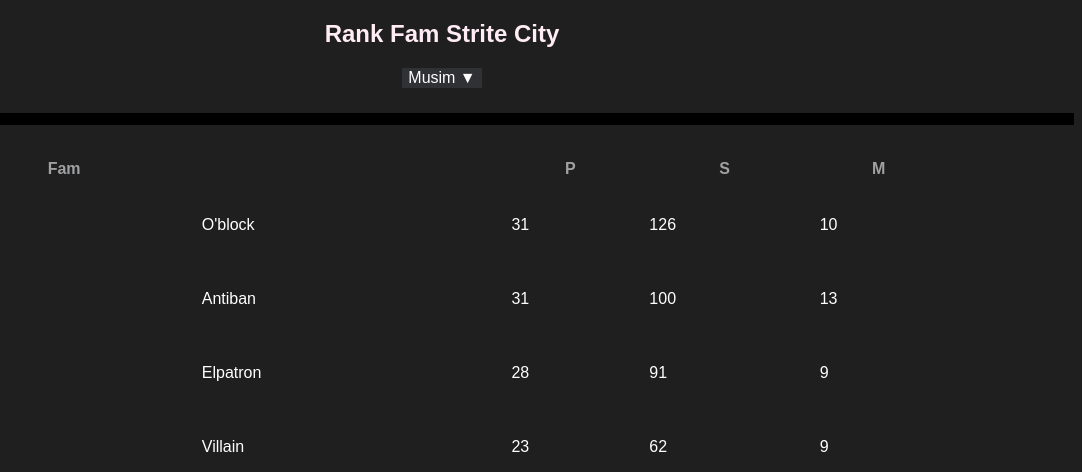
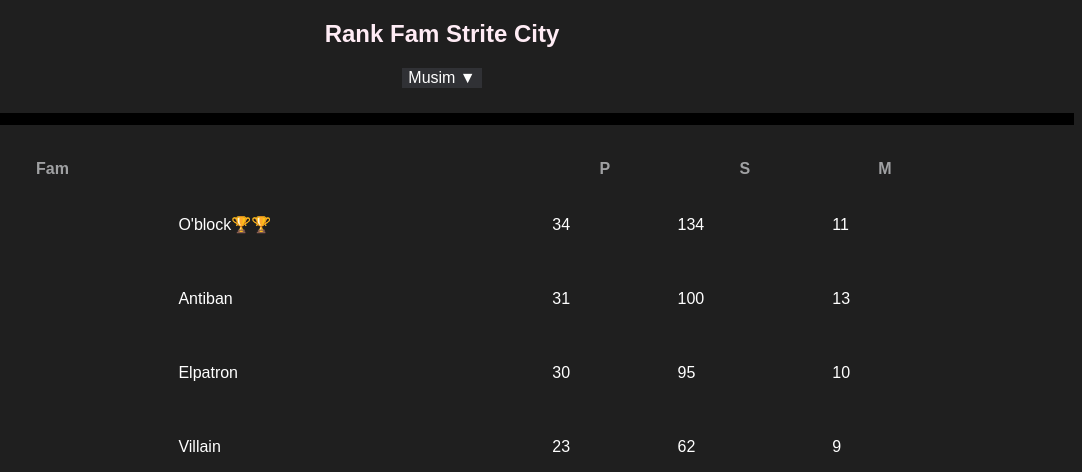
Before and after one commit to Akmal-XYZ/fam-scrp, a plain HTML site: page index.html in a window 1280 px wide. Shown: the top 472 px of the page, 198-1280 px from the left. Drawn offline with Linux system fonts and the light colour scheme.

Commit message:
Update index.html

```diff
--- a/index.html
+++ b/index.html
@@ -161,10 +161,10 @@
 
             <td>
             			<img src="https://thumbs2.imgbox.com/a0/23/audl5zcx_t.jpg" alt="Logo Klub 1"></td>
-            <td>O'block</td>
-            <td>31</td>
-            <td>126</td>
-            <td>10</td>
+            <td>O'block🏆🏆</td>
+            <td>34</td>
+            <td>134</td>
+            <td>11</td>
         </tr>
 
     				<tr>
@@ -179,9 +179,9 @@
          <tr>
             <td><img src="https://thumbs2.imgbox.com/e9/58/JLNNOuOY_t.jpg" alt="Logo Klub 2"></td>
             <td>Elpatron</td>
-            <td>28</td>
-            <td>91</td>
-            <td>9</td>
+            <td>30</td>
+            <td>95</td>
+            <td>10</td>
 
 
         </tr>
```
